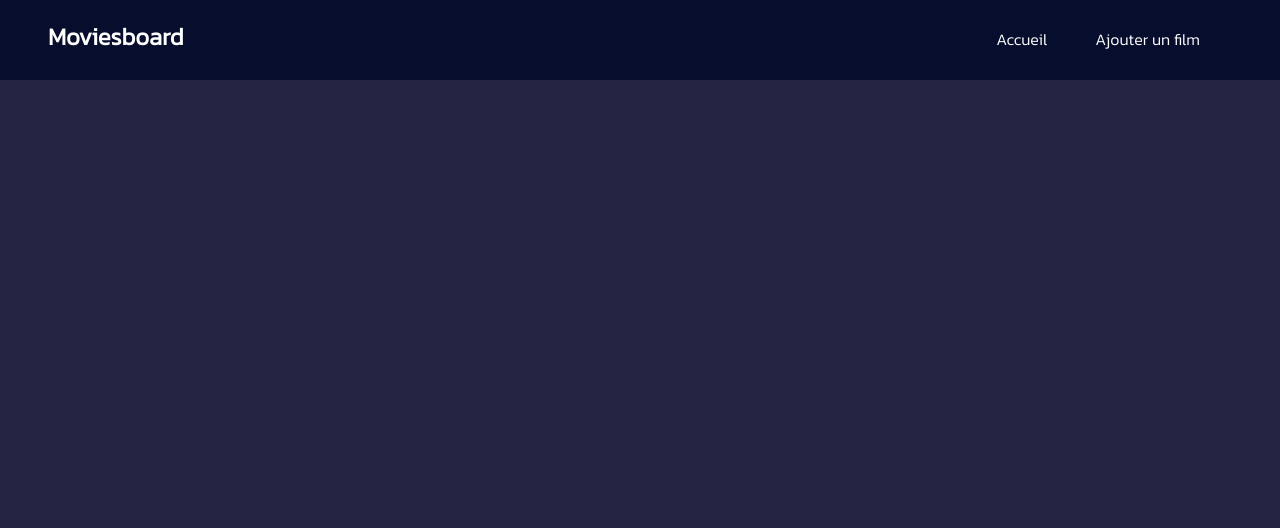
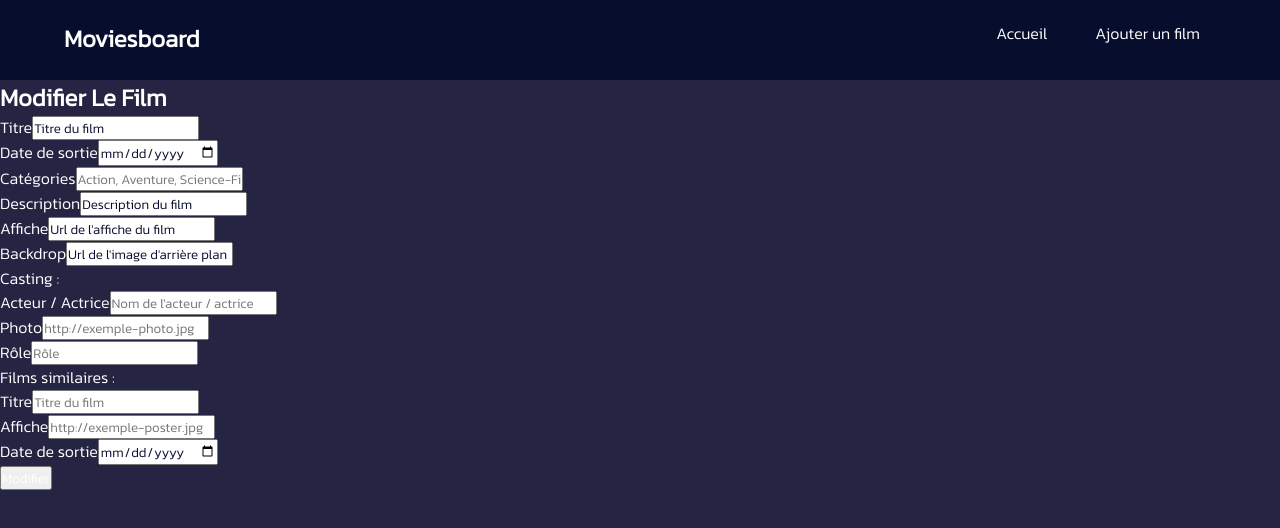
Before and after one commit to JulienT91/moviesboard-client, a React (Create React App) app: page /edit in a window 1280 px wide. Shown: the top 528 px of the page. Built offline with nearby package versions, Linux system fonts and the light colour scheme; a web font is replaced by a local one.

Commit message:
add pop_up component + add and edit component

```diff
--- a/src/App.js
+++ b/src/App.js
@@ -6,6 +6,7 @@ import './App.scss';
 import Home from "./view/Home";
 import NavBar from "./component/NavBar";
 import Details from "./view/Details";
+import Edit from "./view/Edit";
 import Add from "./view/Add";
 
 
@@ -17,6 +18,7 @@ function App() {
           <Route path="/" exact component={Home} />
           <Route path="/details/:id" exact component={Details} />
           <Route path="/add" exact component={Add} />
+          <Route path="/edit" exact component={Edit}/>
         </Switch>
   </Router>
   );
--- a/src/component/Buttons.js
+++ b/src/component/Buttons.js
@@ -1,19 +1,21 @@
+import React from 'react';
 import axios from 'axios';
-import React from 'react'
+import { Link } from 'react-router-dom';
+
 function Buttons({id}) {
-    const handleEdit = () => {
+    const handleUpdate = () => {
+
     }
-
     const handleDelete = () => {
       axios.delete(`http://localhost:3000/movies/${id}`);
       window.location.reload()
     }
     return (
      <div className="btn__container">
-        <button  onClick={handleEdit}>Modifier</button>
+            <button onClick={handleUpdate}>Modifier</button>
         <button  onClick={() => {
             if(window.confirm("voulez vous supprimez ce film")){
-                handleDelete(); // importer pop in via react
+                handleDelete();
             }
         }}>Supprimer</button>
     </div>
--- a/src/component/NavBar.jsx
+++ b/src/component/NavBar.jsx
@@ -12,7 +12,15 @@ return (
    <div className={click ? "main-container" : ""} onClick={()=>Close()} />
     <nav className="navbar" onClick={(e)=>e.stopPropagation()}>
       <div className="nav-container">
-        <h1>moviesboard</h1>
+      <NavLink
+              exact
+              to="/"
+              activeClassName="active"
+              className="nav-links"
+              onClick={click ? handleClick : null}
+            >
+             <h1>moviesboard</h1>
+        </NavLink>
         <ul className={click ? "nav-menu active" : "nav-menu"}>
           <li className="nav-item">
             <NavLink
--- a/src/component/SingleMovies.js
+++ b/src/component/SingleMovies.js
@@ -20,7 +20,7 @@ function SingleMovies({film}) {
                      <p>{film.description}</p>
                      <Link to={`details/${id}`}><span class="details_link">Détails du film</span></Link>
                  </div>
-            <Buttons />
+            <Buttons id={id}/>
         </div>
     )
 }
--- a/src/style/component/_Buttons.scss
+++ b/src/style/component/_Buttons.scss
@@ -19,3 +19,5 @@
         }
     }
 }
+
+//popup part
--- a/src/style/index.scss
+++ b/src/style/index.scss
@@ -1,7 +1,10 @@
 @import "settings";
 @import "./view/Home";
 @import "./view/Details";
+@import "./view/Add";
+@import "./view/Edit";
 @import "./component/NavBar.scss";
 @import "./component/SingleMovies";
 @import "./component/Buttons";
 @import "./component/SearchBar";
+@import "./component/pop_up";
--- a/src/view/Details.jsx
+++ b/src/view/Details.jsx
@@ -48,7 +48,7 @@ function Details() {
                 ))}
               </div>
               <div className="meta__body__button">
-                <Buttons />
+                <Buttons id={id} />
               </div>
             </div>
           </div>
@@ -94,9 +94,6 @@ function Details() {
           <div className="card__similar__container row">
            {movieDetails && movieDetails.similar_movies.map(({title,poster,release_date},index) => (
              <div key={index} className="card__similar column">
-                <figure className="thumbnail">
-                <img className="thumbnail__img" src={poster} alt={title} />
-              </figure>
               <div className="meta">
                 <div className="meta__title">
                   <h3>
@@ -107,6 +104,9 @@ function Details() {
                   <p>{DateFunction.DateForm(release_date)}</p>
                 </div>
               </div>
+                <figure className="thumbnail">
+                <img className="thumbnail__img" src={poster} alt={title} />
+              </figure>
              </div>
             ))}
           </div>
--- /dev/null
+++ b/src/view/Edit.jsx
@@ -0,0 +1,119 @@
+import React from 'react';
+import axios from 'axios';
+
+function Edit({id}) {
+
+    return (
+        <div className="edit__page">
+            <main>
+                <h2>Modifier le film</h2>
+                <section>
+                    <form className="Edit__movie">
+                        <div className="edit__movie__filters">
+                            <div className="edit__movie__filter">
+                                <label htmlFor="title">Titre</label>
+                                <input type="text"
+                                       name="title"
+                                       defaultValue="Titre du film"
+                                       required />
+                            </div>
+                            <div className="edit__movie__filter">
+                                <label htmlFor="date">Date de sortie</label>
+                                <input type="date"
+                                       name="date"
+                                       defaultValue="Date de sortie"
+                                       required />
+                            </div>
+                            <div className="edit__movie__filter">
+                                <label htmlFor="categories">Catégories</label>
+                                <input type="text"
+                                       name="categories"
+                                       placeholder="Action, Aventure, Science-Fiction, etc."
+                                       required />
+                            </div>
+                            <div className="form-edit-movie-filter">
+                                <label htmlFor="description">Description</label>
+                                <input type="textarea"
+                                       name="description"
+                                       defaultValue="Description du film"
+                                       required />
+                            </div>
+                            <div className="edit__movie__filter">
+                                <label htmlFor="poster">Affiche</label>
+                                <input type="url"
+                                       name="poster"
+                                       defaultValue="Url de l'affiche du film"
+                                       required />
+                            </div>
+                            <div className="edit__movie__filter">
+                                <label htmlFor="backdrop">Backdrop</label>
+                                <input type="url"
+                                       name="backdrop"
+                                       defaultValue="Url de l'image d'arrière plan"
+                                       pattern="http://*"
+                                       required />
+                            </div>
+                            <div className="add__movie__filter">
+                                <p>Casting :</p>
+                                <div className="form-actor">
+                                    <div className="filter">
+                                        <label htmlFor="actor">Acteur / Actrice</label>
+                                        <input type="text"
+                                            name="actor"
+                                            placeholder="Nom de l'acteur / actrice"
+                                            required />
+                                    </div>
+                                    <div className="filter">
+                                        <label htmlFor="poster">Photo</label>
+                                        <input type="url"
+                                                name="poster"
+                                                placeholder="http://exemple-photo.jpg"
+                                                pattern="http://*"
+                                                required />
+                                    </div>
+                                    <div className="filter">
+                                        <label htmlFor="actor">Rôle</label>
+                                        <input type="text"
+                                            name="actor"
+                                            placeholder="Rôle"
+                                            required />
+                                    </div>
+                                </div>
+                            </div>
+                            <div className="add__movie__filter">
+                                <p>Films similaires :</p>
+                                <div className="form-similar-movies">
+                                    <div className="filter">
+                                        <label htmlFor="title-similar-movie">Titre</label>
+                                        <input type="text"
+                                            name="title-similar-movie"
+                                            placeholder="Titre du film"
+                                            required />
+                                    </div>
+                                    <div className="filter">
+                                        <label htmlFor="poster-similar-movie">Affiche</label>
+                                        <input type="url"
+                                                name="poster-similar-movie"
+                                                placeholder="http://exemple-poster.jpg"
+                                                pattern="http://*"
+                                                required />
+                                    </div>
+                                    <div className="filter">
+                                        <label htmlFor="date-similar-movie">Date de sortie</label>
+                                        <input type="date"
+                                            name="date-similar-movie"
+                                            required />
+                                    </div>
+                                </div>
+
+                            </div>
+                        </div>
+                        <button className="form__edit__movie__validate">Modifier</button>
+                    </form>
+                </section>
+            </main>
+        </div>
+    );
+}
+
+export default Edit
```
Also changed, not shown: src/component/PopUp.js (added, +28 -0 lines), src/style/component/_pop_up.scss (added), src/style/view/_Add.scss (added), src/style/view/_Edit.scss (added).
